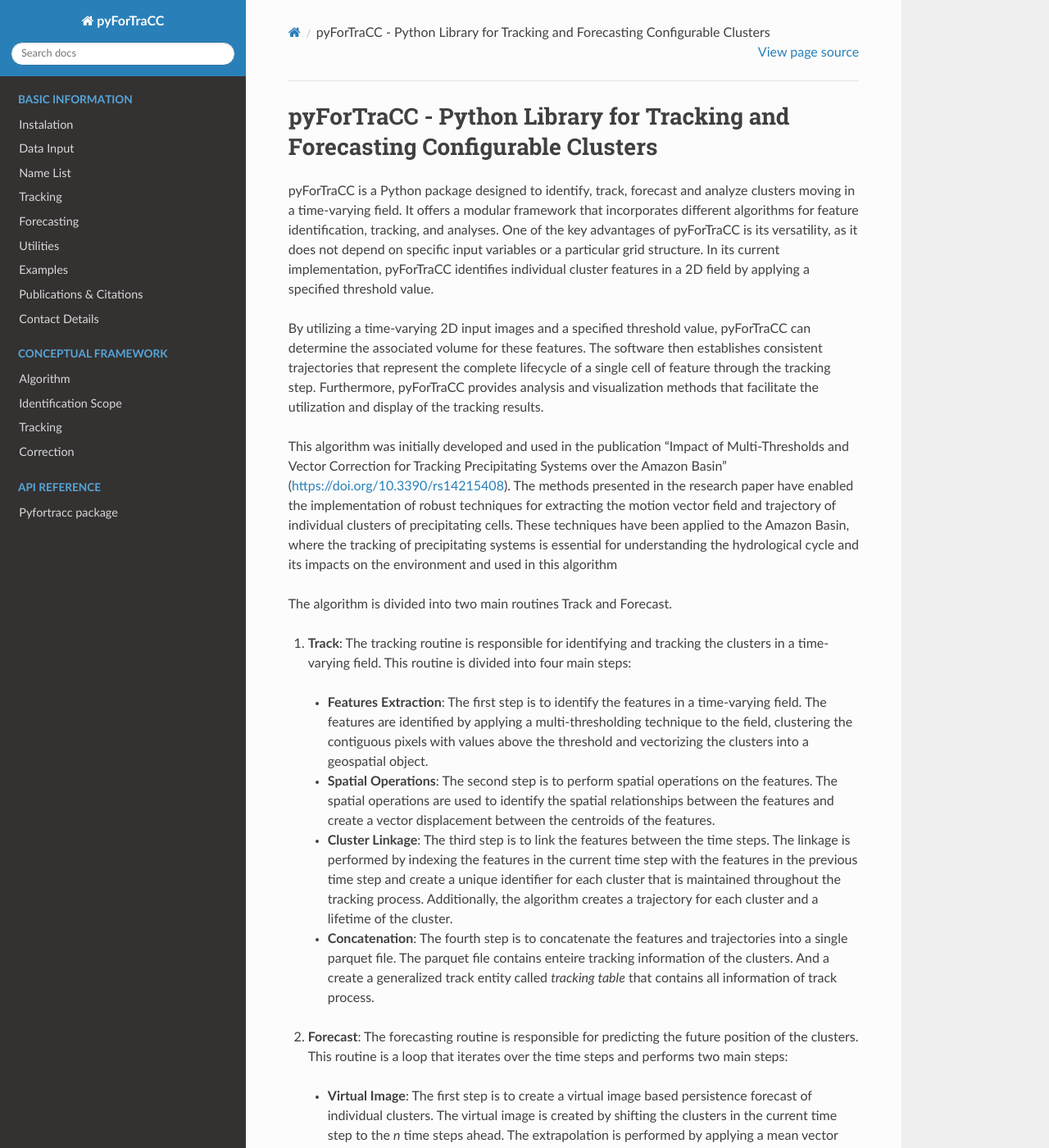
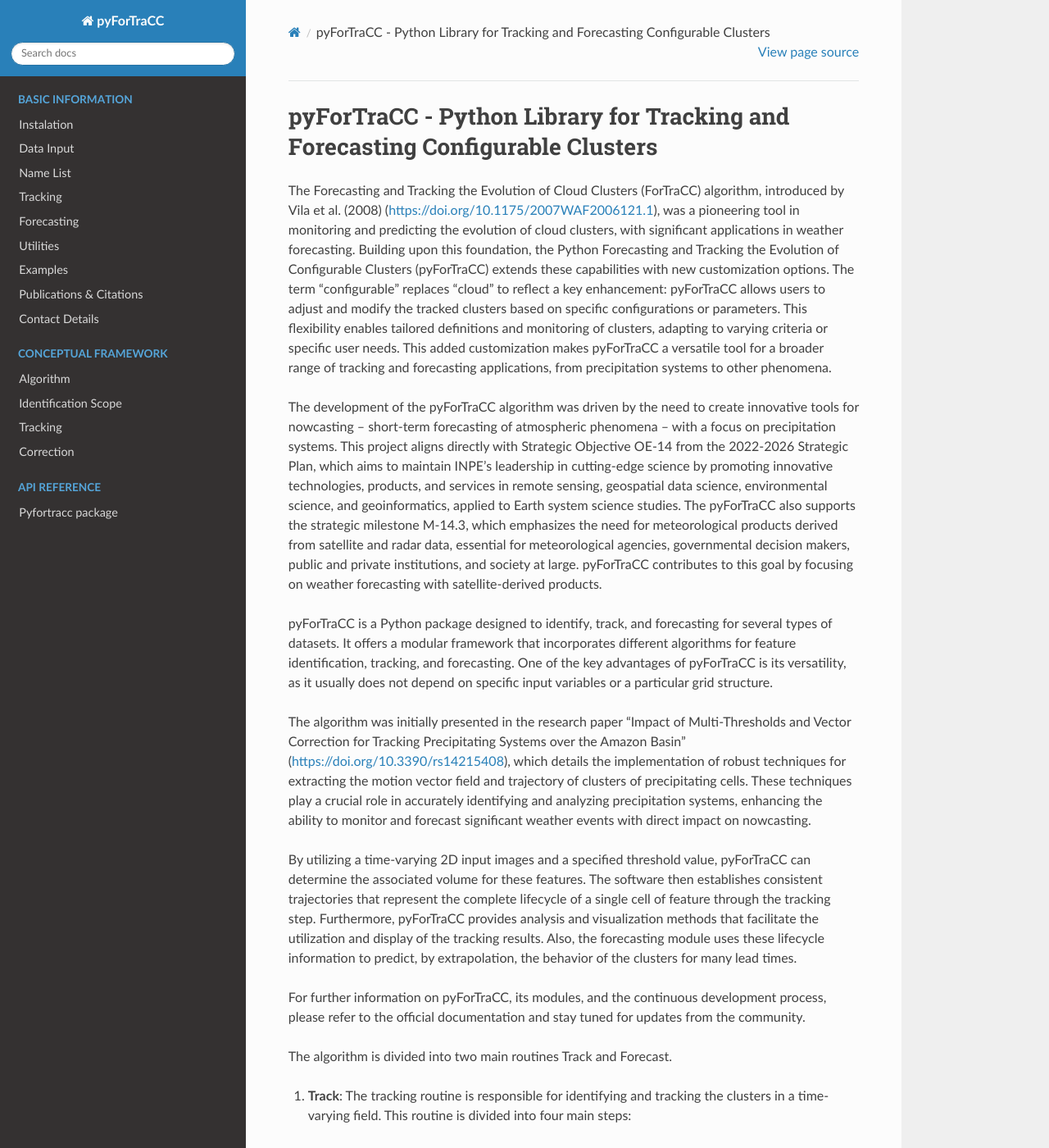
Before and after one commit to fortracc/pyfortracc, a Sphinx documentation site: the page built from doc/index.rst, in a window 1280 px wide and 1400 px high. Shown: the whole window at 82% size. Built offline with Sphinx 7.4.7 and the Read the Docs theme 3.1.0, drawn with Linux system fonts in a browser that asks for light colours.

Commit message:
update index.rst

```diff
--- a/doc/index.rst
+++ b/doc/index.rst
@@ -1,19 +1,18 @@
 pyForTraCC - Python Library for Tracking and Forecasting Configurable Clusters
 =======================================================
 
-pyForTraCC is a Python package designed to identify, track, forecast and analyze clusters moving in a time-varying field.
-It offers a modular framework that incorporates different algorithms for feature identification, tracking, and analyses.
-One of the key advantages of pyForTraCC is its versatility, as it does not depend on specific input variables or a particular grid structure.
-In its current implementation, pyForTraCC identifies individual cluster features in a 2D field by applying a specified threshold value.
+The Forecasting and Tracking the Evolution of Cloud Clusters (ForTraCC) algorithm, introduced by Vila et al. (2008) (https://doi.org/10.1175/2007WAF2006121.1), was a pioneering tool in monitoring and predicting the evolution of cloud clusters, with significant applications in weather forecasting. Building upon this foundation, the Python Forecasting and Tracking the Evolution of Configurable Clusters (pyForTraCC) extends these capabilities with new customization options. The term "configurable" replaces "cloud" to reflect a key enhancement: pyForTraCC allows users to adjust and modify the tracked clusters based on specific configurations or parameters. This flexibility enables tailored definitions and monitoring of clusters, adapting to varying criteria or specific user needs. This added customization makes pyForTraCC a versatile tool for a broader range of tracking and forecasting applications, from precipitation systems to other phenomena.
 
-By utilizing a time-varying 2D input images and a specified threshold value, pyForTraCC can determine the associated volume for these features. The
-software then establishes consistent trajectories that represent the complete lifecycle of a single cell of feature through the tracking step.
-Furthermore, pyForTraCC provides analysis and visualization methods that facilitate the utilization and display of the tracking results.
+The development of the pyForTraCC algorithm was driven by the need to create innovative tools for nowcasting – short-term forecasting of atmospheric phenomena – with a focus on precipitation systems. This project aligns directly with Strategic Objective OE-14 from the 2022-2026 Strategic Plan, which aims to maintain INPE’s leadership in cutting-edge science by promoting innovative technologies, products, and services in remote sensing, geospatial data science, environmental science, and geoinformatics, applied to Earth system science studies. The pyForTraCC also supports the strategic milestone M-14.3, which emphasizes the need for meteorological products derived from satellite and radar data, essential for meteorological agencies, governmental decision makers, public and private institutions, and society at large. pyForTraCC contributes to this goal by focusing on weather forecasting with satellite-derived products.
 
-This algorithm was initially developed and used in the publication "Impact of Multi-Thresholds and Vector Correction for Tracking Precipitating
-Systems over the Amazon Basin" (https://doi.org/10.3390/rs14215408). The methods presented in the research paper have enabled the implementation of robust techniques for extracting the motion vector
-field and trajectory of individual clusters of precipitating cells. These techniques have been applied to the Amazon Basin, where the tracking of
-precipitating systems is essential for understanding the hydrological cycle and its impacts on the environment and used in this algorithm
+pyForTraCC is a Python package designed to identify, track, and forecasting for several types of datasets. It offers a modular framework that incorporates different algorithms for feature identification, tracking, and forecasting. One of the key advantages of pyForTraCC is its versatility, as it usually does not depend on specific input variables or a particular grid structure.
+
+The algorithm was initially presented in the research paper “Impact of Multi-Thresholds and Vector Correction for Tracking Precipitating Systems over the Amazon Basin” (https://doi.org/10.3390/rs14215408), which details the implementation of robust techniques for extracting the motion vector field and trajectory of clusters of precipitating cells. These techniques play a crucial role in accurately identifying and analyzing precipitation systems, enhancing the ability to monitor and forecast significant weather events with direct impact on nowcasting.
+
+
+By utilizing a time-varying 2D input images and a specified threshold value, pyForTraCC can determine the associated volume for these features. The software then establishes consistent trajectories that represent the complete lifecycle of a single cell of feature through the tracking step. Furthermore, pyForTraCC provides analysis and visualization methods that facilitate the utilization and display of the tracking results. Also, the forecasting module uses these lifecycle information to predict, by extrapolation, the behavior of the clusters for many lead times.
+
+For further information on pyForTraCC, its modules, and the continuous development process, please refer to the official documentation and stay tuned for updates from the community.
 
 The algorithm is divided into two main routines Track and Forecast.
 
```
